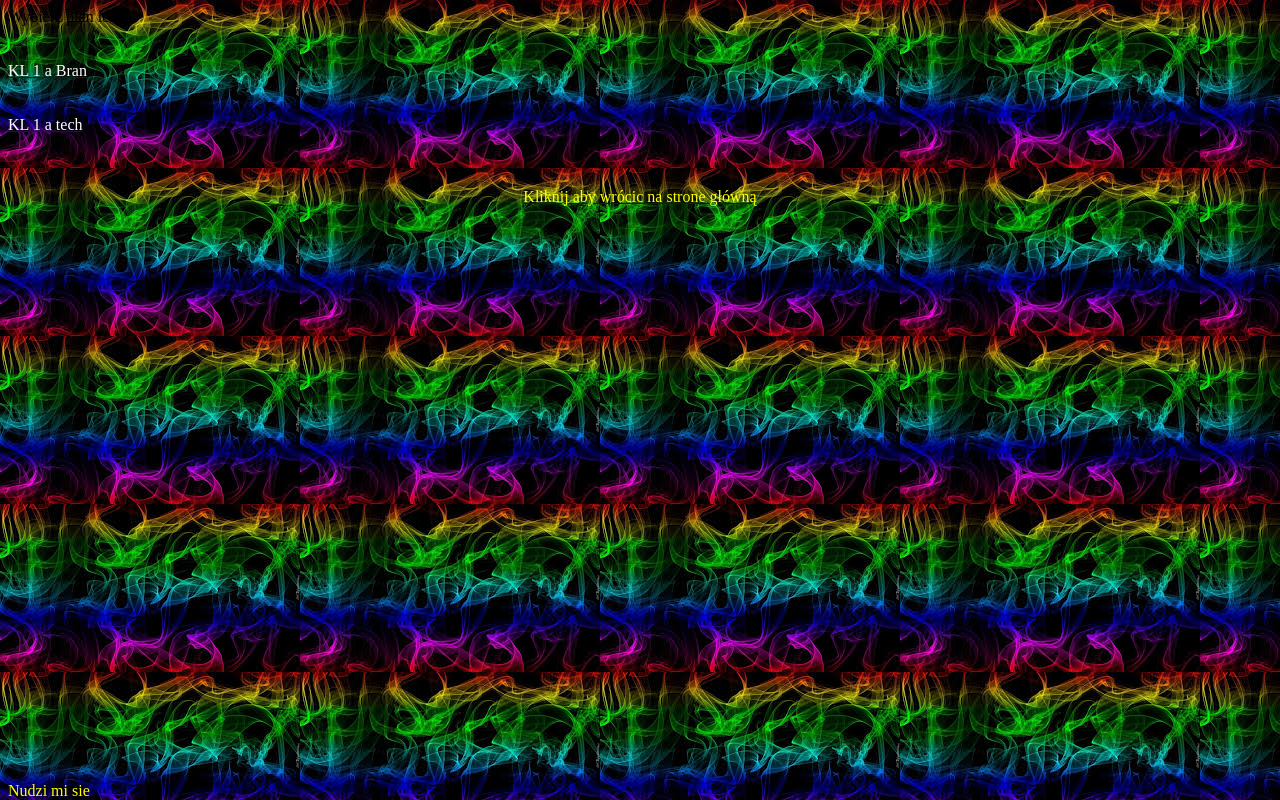
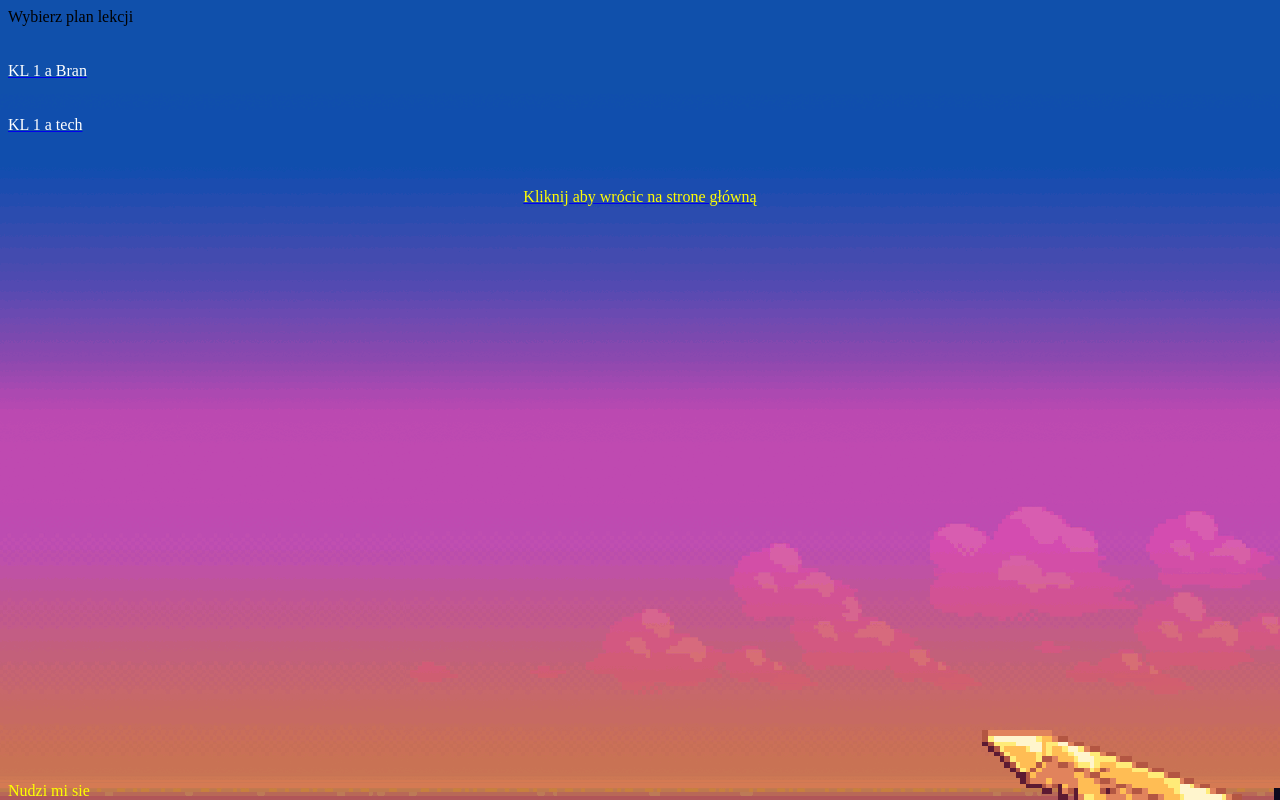
Before and after one commit to F1let/strona, a plain HTML site: page wplan.html in a window 1280 px wide. Drawn offline with Linux system fonts and the light colour scheme.

Commit message:
Update wplan.html

```diff
--- a/wplan.html
+++ b/wplan.html
@@ -1,6 +1,6 @@
 <!DOCTYPE html>
 <html>
-<body background="Pictures/tloo.jpg">
+<body background="Pictures/giff.gif">
 <head>
 Wybierz plan lekcji
 </head>
```
